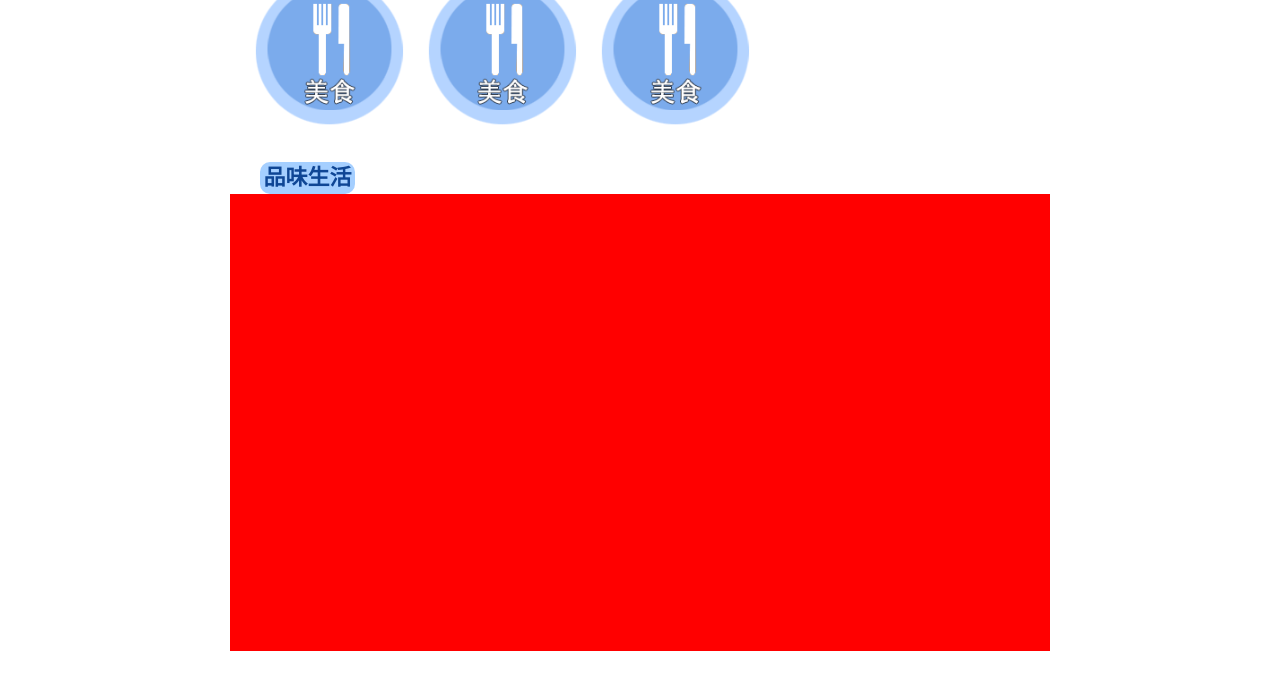
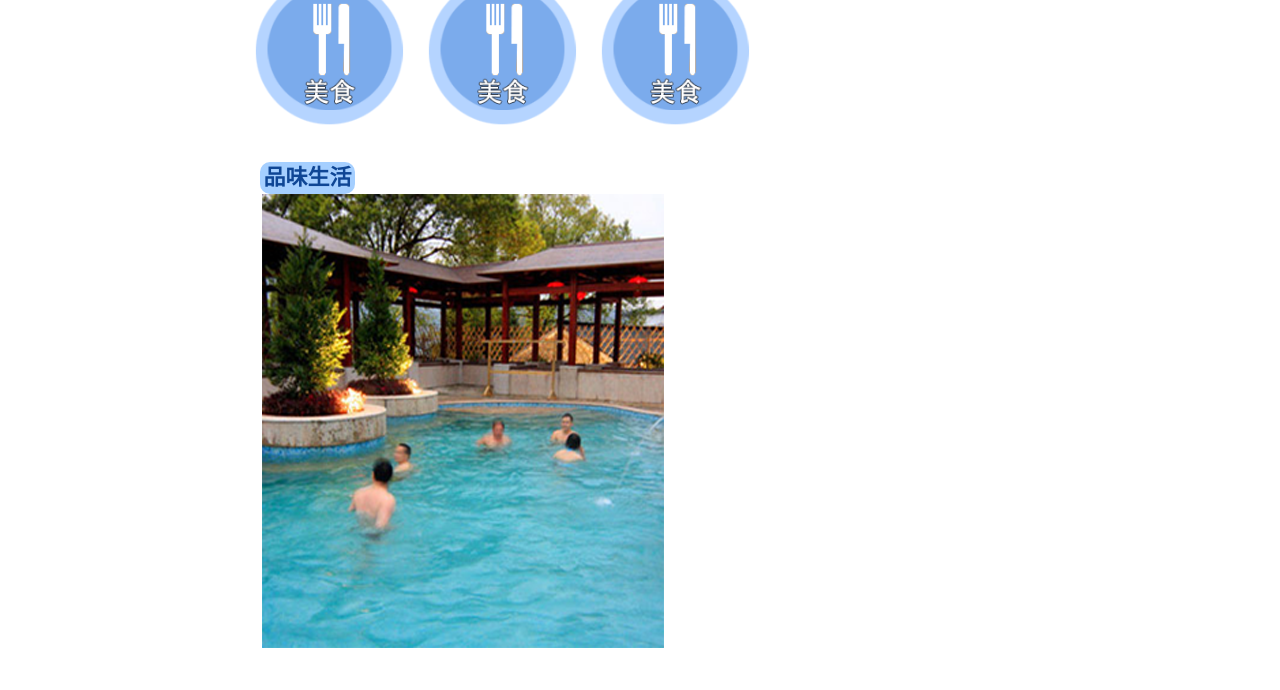
Before and after one commit to JasonLWY/GW, a website: page src/travel.html in a window 1280 px wide. Shown: the part 802-1492 px from the top of the page. Drawn offline with Linux system fonts and the light colour scheme.

Commit message:
出行 page

```diff
--- a/css/index.less
+++ b/css/index.less
@@ -523,11 +523,13 @@ a:hover{ color: #0097fb;}
 				 .tasteLife{
 				 	.tasteLife-box{
 				 		height: 457px;
-						background-color: red;
+						// background-color: red;
 						 .box-left{
 						 	width: 406px;
 						 	height: 100%;
-
+						 	margin-left: 30px;
+						 	background-image: url("../image/life.png");
+						 	background-repeat: no-repeat;
 						 }
 				 	}
 					.tasteLife-top{
```
Also changed, not shown: css/index.css.
